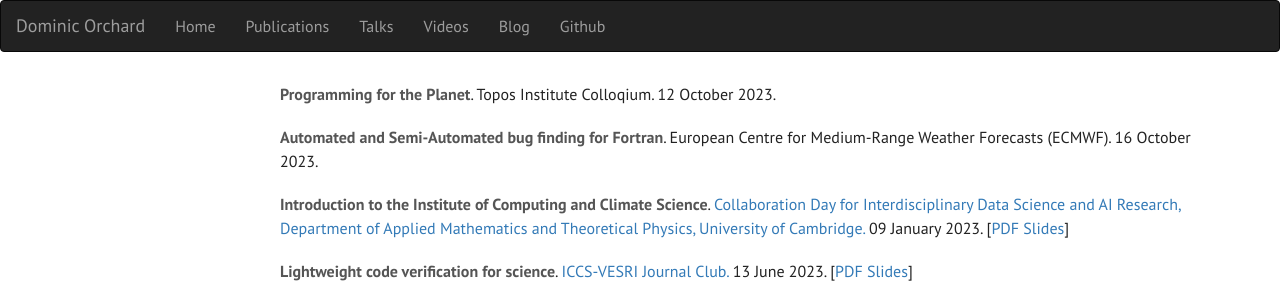
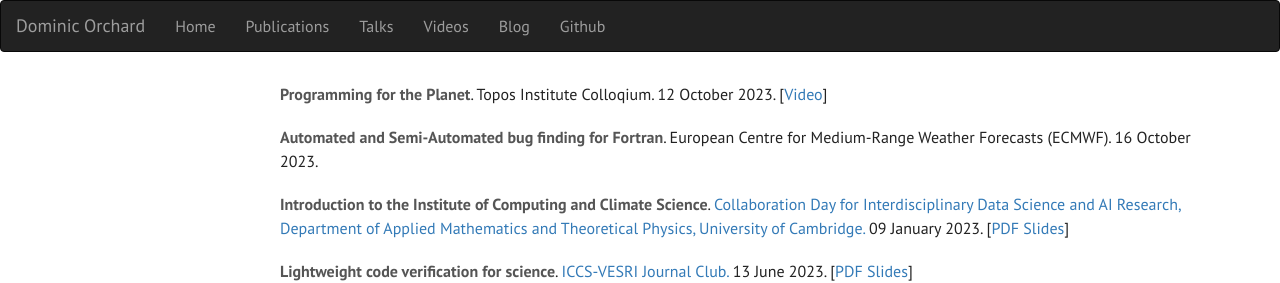
Before and after one commit to dorchard/dorchard.github.io, a Jekyll site: the page built from talks.html, in a window 1280 px wide. Shown: the top 283 px of the page. Built offline with Jekyll 4.4.1, drawn with Linux system fonts in a browser that asks for light colours.

Commit message:
video urls in talks

```diff
--- a/talks.html
+++ b/talks.html
@@ -25,6 +25,9 @@ sitemap:
           {% if talk.slides-pdf %}
 	  [<a href="{{ talk.slides-pdf }}">PDF Slides</a>]
           {% endif %}
+          {% if talk.video %}
+	  [<a href="{{ talk.video }}">Video</a>]
+          {% endif %}
         </li>
 {% endfor %}
 </ul>
```
